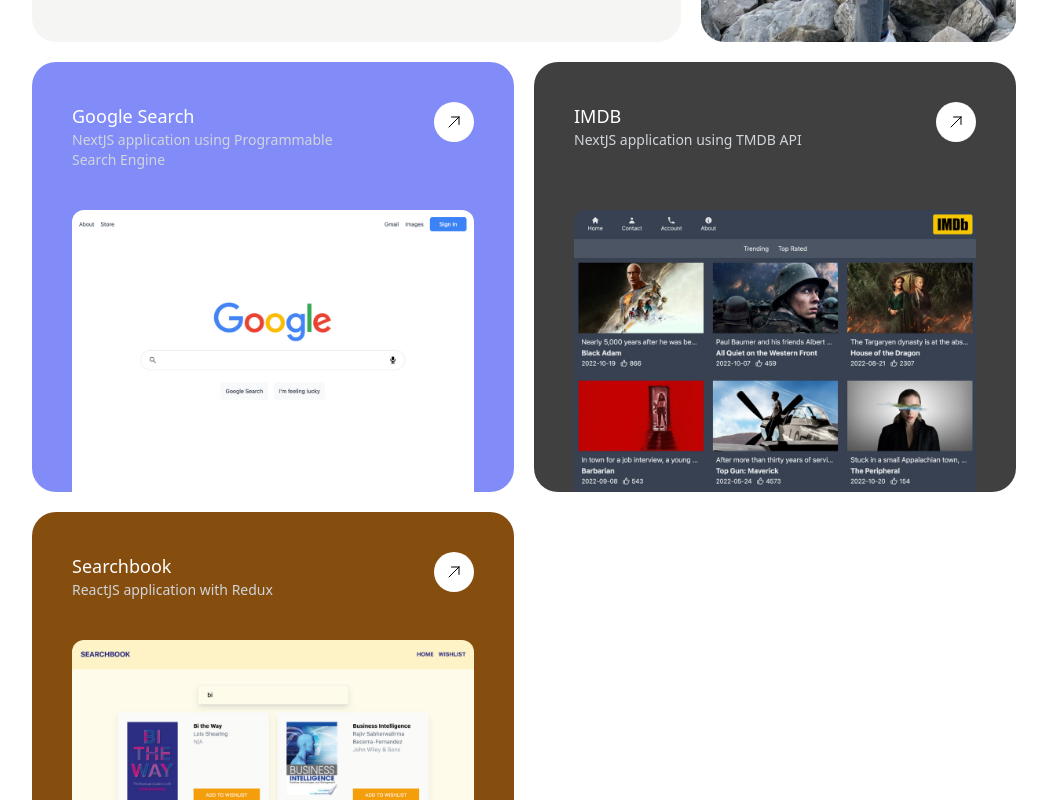
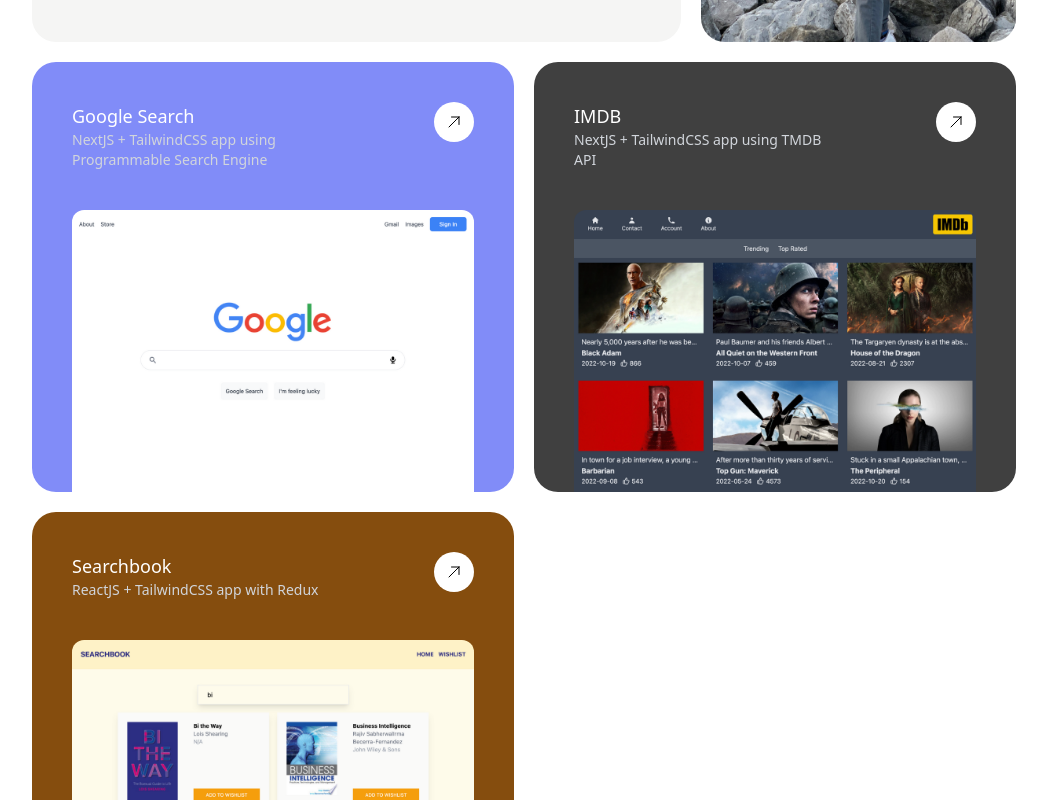
Before and after one commit to giohax/portfolio, a Next.js app: page / in a window 1280 px wide. Shown: the part 434-1234 px from the top of the page, without its empty margins (116-1163 px from the left). Built offline with nearby package versions, Linux system fonts and the light colour scheme.

Commit message:
add redirect links to each card

```diff
--- a/components/Card.jsx
+++ b/components/Card.jsx
@@ -6,7 +6,7 @@
     alt,
     title,
     caption,
-    redirect,
+    redirect = "",
     color,
     colSpan,
     bg = "",
@@ -20,6 +20,12 @@
                 backgroundPosition: "top",
                 backgroundSize: "cover",
                 backgroundRepeat: "no-repeat",
+            }}
+            onClick={() => {
+                if (redirect) {
+                    window.open(`${redirect}`, "_blank");
+                }
+                return;
             }}
         >
             {src && (
--- a/components/Portfolio.jsx
+++ b/components/Portfolio.jsx
@@ -31,7 +31,7 @@
                     src="/googlesearch.png"
                     alt="Google Search"
                     title="Google Search"
-                    caption="NextJS application using Programmable Search Engine"
+                    caption="NextJS + TailwindCSS app using Programmable Search Engine"
                     redirect="https://google-clone-giohax.vercel.app/"
                     color="bg-indigo-400"
                     colSpan="col-span-3"
@@ -40,7 +40,7 @@
                     src="/imdb.png"
                     alt="IMDB"
                     title="IMDB"
-                    caption="NextJS application using TMDB API"
+                    caption="NextJS + TailwindCSS app using TMDB API"
                     redirect="https://imdb-clone-giohax.vercel.app/"
                     color="bg-neutral-700"
                     colSpan="col-span-3"
@@ -50,7 +50,7 @@
                     src="/searchbook.png"
                     alt="Searchbook"
                     title="Searchbook"
-                    caption="ReactJS application with Redux"
+                    caption="ReactJS + TailwindCSS app with Redux"
                     redirect="https://searchbook-giohax.vercel.app/"
                     color="bg-yellow-800"
                     colSpan="col-span-3"
```
